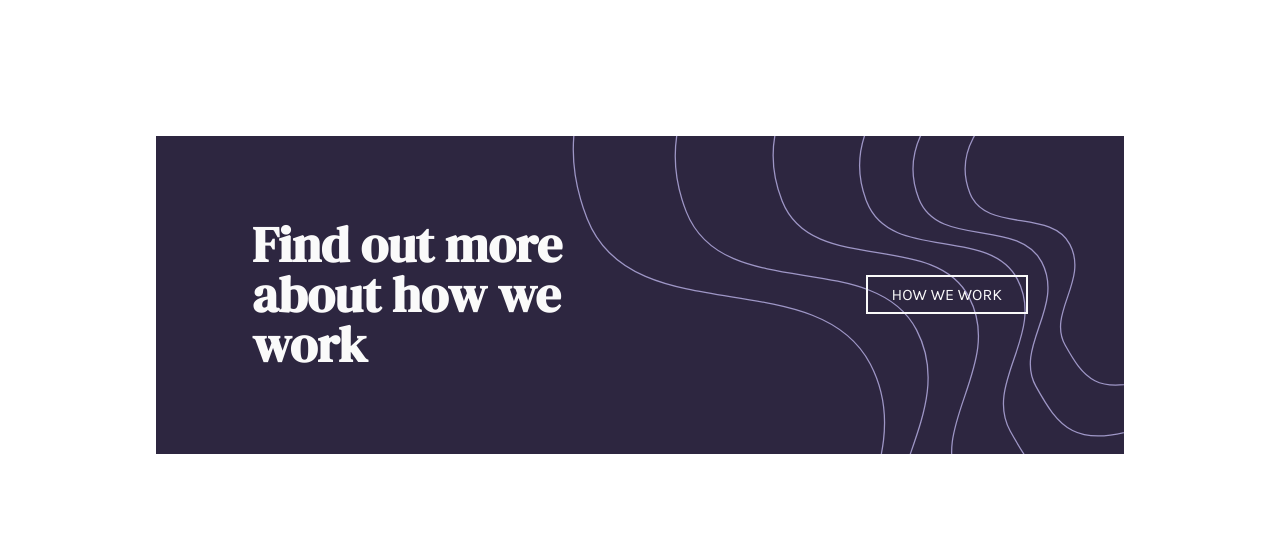
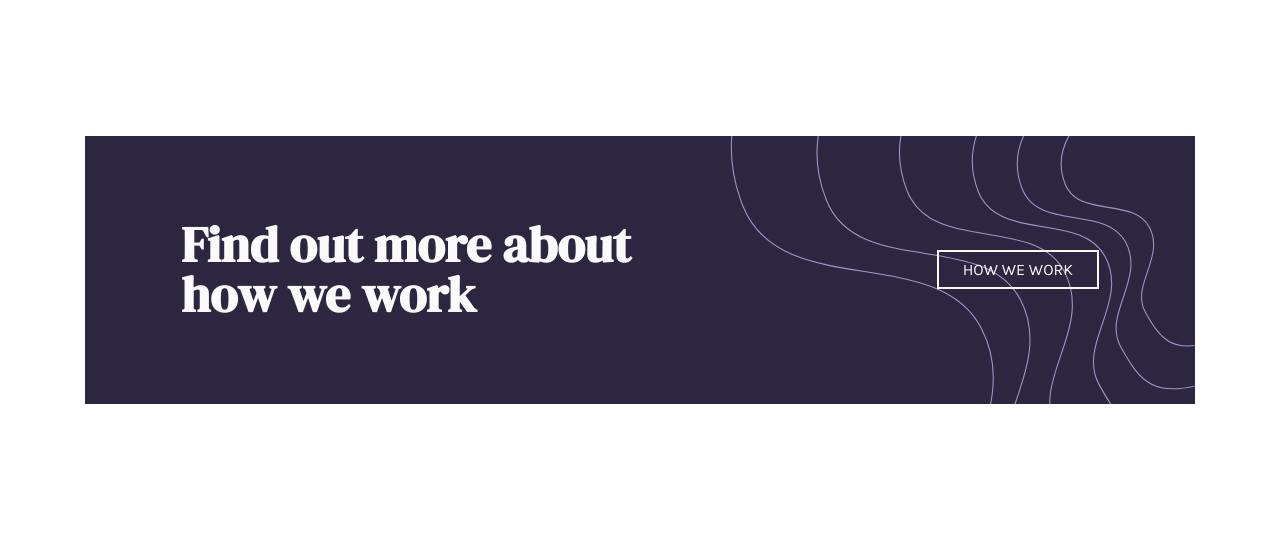
Before and after one commit to mohammedbahnini/insure-landing-page, a plain HTML site: page index.html in a window 1280 px wide. Shown: the part 1580-2134 px from the top of the page. Drawn offline with Linux system fonts and the light colour scheme.

Commit message:
remove container class

```diff
--- a/index.html
+++ b/index.html
@@ -134,7 +134,7 @@
             </p>
           </div>
         </div>
-        <div class="container find-out bg-violet p-x-24 p-y-21 m-b-38">
+        <div class="find-out bg-violet p-x-24 p-y-21 m-b-38">
           <div class="content flex jc-space-between ai-center">
             <h3 class="heading color-gray f-s-12 width-50-percent">
               Find out more about how we work
```
